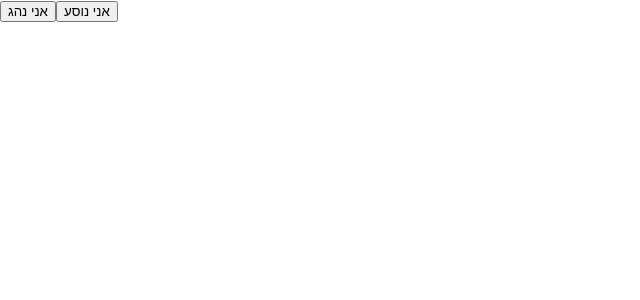
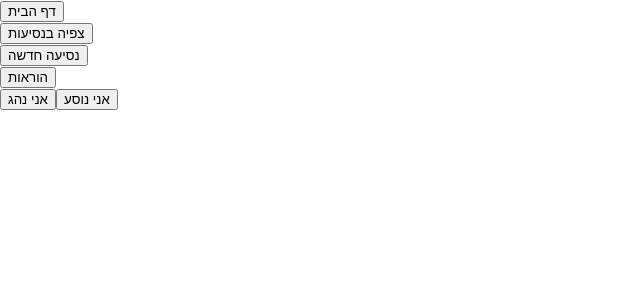
Before and after one commit to Elisheva-Github/akaton, a React (Create React App) app: page /newTravel in a window 1280 px wide. Shown: the top 300 px of the page, without its empty margins (0-640 px from the left). Built offline with nearby package versions, Linux system fonts and the light colour scheme.

Commit message:
add header

```diff
--- /dev/null
+++ b/src/components/header.js
@@ -0,0 +1,91 @@
+// import React from 'react';
+// import { useHistory } from "react-router-dom";
+
+
+// const header = () => {
+
+//     const history = useHistory();
+
+//     const viewTravel = () => {
+
+//         history.replace("/viewTravel");
+
+//       }
+//       const newTravel = () => {
+//         history.replace("/newTravel");
+//       }
+
+//       const instructions = () => {
+//         history.replace("/instructions");
+//       }
+
+//     return (<div >
+
+//         <div >
+//             <button onClick={() => viewTravel()}>  צפיה בנסיעות   </button>
+//         </div>
+
+//         <div>
+//             <button onClick={() => newTravel()}> נסיעה חדשה   </button>
+//         </div>
+//         <div>
+//             <button onClick={() => instructions()}> הוראות   </button>
+//         </div>
+//     </div>
+
+//     )
+
+// }
+// export default header;
+
+import React, { useState } from 'react';
+import { useHistory } from "react-router-dom";
+import { connect, useDispatch } from "react-redux";
+// import { loginToServer } from '../services/login';
+
+const Header = (props) => {
+    const history = useHistory();
+
+
+    const viewHome = () => {
+
+        history.replace("/");
+
+    }
+    const viewTravel = () => {
+
+        history.replace("/viewTravel");
+
+    }
+    const newTravel = () => {
+        history.replace("/newTravel");
+    }
+
+    const instructions = () => {
+        history.replace("/instructions");
+    }
+
+    return (<div >
+         <div >
+            <button onClick={() => viewHome()}>  דף הבית   </button>
+        </div>
+
+        <div >
+            <button onClick={() => viewTravel()}>  צפיה בנסיעות   </button>
+        </div>
+
+        <div>
+            <button onClick={() => newTravel()}> נסיעה חדשה   </button>
+        </div>
+        <div>
+            <button onClick={() => instructions()}> הוראות   </button>
+        </div>
+    </div>
+    );
+
+}
+
+
+export default Header;
+
+// export default Login;
--- a/src/components/instructions.js
+++ b/src/components/instructions.js
@@ -0,0 +1,22 @@
+import React, { useState } from 'react';
+import { useHistory } from "react-router-dom";
+import Header from './header';
+
+const instructions=()=>
+{
+
+   return(<div>
+             <Header/>
+
+       <div>
+           הוראות לניסוח וכתיבה
+       </div>
+
+   </div>
+
+   )
+
+}
+
+
+export default instructions;
--- a/src/components/login.js
+++ b/src/components/login.js
@@ -1,39 +1,31 @@
 import React, { useState } from 'react';
 import { useHistory } from "react-router-dom";
-import {connect, useDispatch} from "react-redux";
+import { connect, useDispatch } from "react-redux";
+import Header from './header';
 // import { loginToServer } from '../services/login';
 const Login = (props) => {
-const dispatch=useDispatch()
-  const history = useHistory();
-  const [userName, setUserName] = useState('');
-  const [password, setPassword] = useState('');
+  // const dispatch = useDispatch()
+  // const history = useHistory();
+  // const [userName, setUserName] = useState('');
+  // const [password, setPassword] = useState('');
 
-  const viewTravel = () => {
+  // const viewTravel = () => {
 
-      history.replace("/viewTravel");
+  //   history.replace("/viewTravel");
 
-  }
-  const newTravel = () => {
-    history.replace("/newTravel");
-  }
+  // }
+  // const newTravel = () => {
+  //   history.replace("/newTravel");
+  // }
 
-  const instructions = () => {
-    history.replace("/instructions");
-  }
+  // const instructions = () => {
+  //   history.replace("/instructions");
+  // }
 
   return (<div >
-
-    <div >
-      <button  onClick={() => viewTravel()}>  צפיה בנסיעות   </button>
+      <Header/>
+      home page
     </div>
-
-    <div>
-      <button  onClick={() => newTravel()}> נסיעה חדשה   </button>
-    </div>
-    <div>
-      <button  onClick={() => instructions()}> הוראות   </button>
-    </div>
-  </div>
   );
 
 }
--- a/src/components/newTravel.js
+++ b/src/components/newTravel.js
@@ -1,6 +1,6 @@
  import React, { useState } from 'react';
  import { useHistory } from "react-router-dom";
-
+import Header from './header';
 
 const NewTravel=()=>
 {
@@ -19,6 +19,9 @@ const NewTravel=()=>
 
 
     return(<div>
+                  <Header/>
+
+
       <button  onClick={() => driver()}> אני נהג   </button>
 
       <button  onClick={() => passenger()}>  אני נוסע   </button>
--- a/src/components/viewTravel.js
+++ b/src/components/viewTravel.js
@@ -3,6 +3,7 @@ import { useHistory } from "react-router-dom";
 import {connect, useDispatch} from "react-redux";
 // import { loginToServer } from '../services/login';
 import '../style/login.css';
+import Header from './header';
 
   const ViewTravel = () => {
 
@@ -10,7 +11,7 @@ import '../style/login.css';
 
   return (<div className="login">
 
-
+   <Header/>
     <div>
       <button > נוסעים   </button>
     </div>
```
